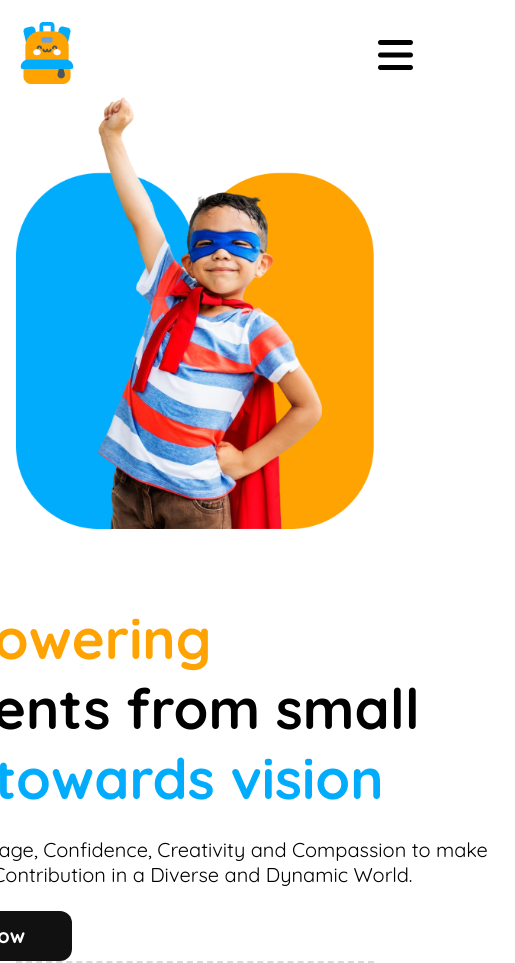
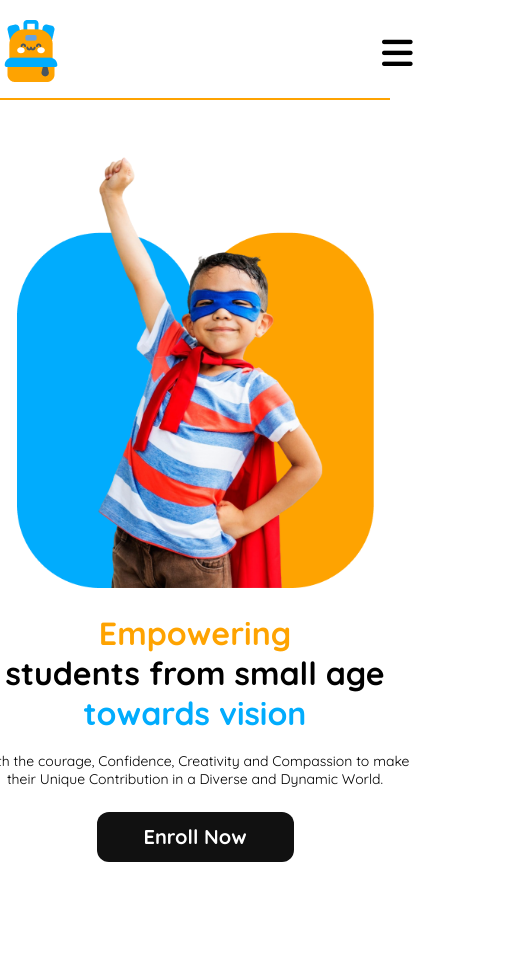
Before and after one commit to istiakiraz/School-Am-B11-2, a plain HTML site: page index.html in a window 390 px wide. Shown: the whole page, 515 px wide, since content can reach past the window. After the commit the page ends 862 px from the top, so only its background shows below. Drawn offline with Linux system fonts and the light colour scheme.

Commit message:
edit media screen

```diff
--- a/index.html
+++ b/index.html
@@ -14,7 +14,7 @@
         <nav class="nav-bar">
             <div class="nav-logo">
                 <div><img src="assets/logo.png" alt=""></div>
-                <div class="demo"><i class="fa-solid fa-bars icon-large" style="color: #000000;"></i></div>
+                <div class="hamburger-menu"><i class="fa-solid fa-bars icon-large" style="color: #000000;"></i></div>
 
                 <h2 class="nav-h">SCHOOL</h2>
             </div>
@@ -28,8 +28,9 @@
             </div>
             <button class="nav-btn">Contact</button>
         </nav>
+        <hr class="nav-bar-hr">
         <section class="header-section">
-            <div>
+            <div class="header-conti">
                 <h1 class="header-h"><span class="h1-color-01">Empowering</span>
                     <br>students from small age <span class="h1-color-02">towards vision</span></h1>
                 <p class="hrader-p">With the courage, Confidence, Creativity and Compassion to make their Unique Contribution in a Diverse and Dynamic World.</p>
--- a/styles/style.css
+++ b/styles/style.css
@@ -145,16 +145,21 @@
     }
 
     @media screen and (min-width: 576px){
-        .demo{
+        .hamburger-menu{
             display: none;
             }
+        .nav-bar-hr{
+            display: none;
+        }
         }
 
 
     @media screen and (max-width: 576px) {
 
         header{
-            max-width: 358px;
+            max-width: 575px;
+            margin: 0 auto;
+            border-bottom: none;
         }
         nav{
             margin-bottom: 12px;
@@ -162,17 +167,16 @@
 
         .nav-logo{
             margin-top: 12px;
-            margin-left: 0;
-            margin-right: 16px;
-            width: 390px;
-            height: 46px;
+            margin: 0 auto;
+            width: 430px;
             display: flex;
-            gap: 300px;
+            gap: 320px;
             align-items: center;
+
 
         }
         .icon-large {
-            font-size: 40px;
+            font-size: 35px;
           }
         nav> div> h2 {
             display: none;
@@ -183,11 +187,41 @@
         nav> button {
             display: none;
         }
+        .nav-bar-hr{
+            border: 0.5px solid rgb(254, 163, 1);
+        }
 
         .header-section{
+            max-width: 357px;
+            margin: 0 auto;
+            margin-top: 50px;
             flex-direction: column-reverse;
+            justify-items: center;
+
+        }
+        .header-conti{
+            display: flex;
+            flex-direction: column;
             align-items: center;
-            margin: 0 auto;
+        }
+        .header-h{
+            max-width: 430px;
+            margin-top: -25px;
+            text-align: center;
+            font-size: 2rem;
+            margin-bottom: -85px;
+
+        }
+        .hrader-p{
+            text-align: center;
+            font-size: 14px;
+            max-width: 430px;
+        }
+        .header-btn{
+            display: flex;
+            flex-direction: row;
+            justify-content: center;
+            align-items: center;
         }
 
 
```
